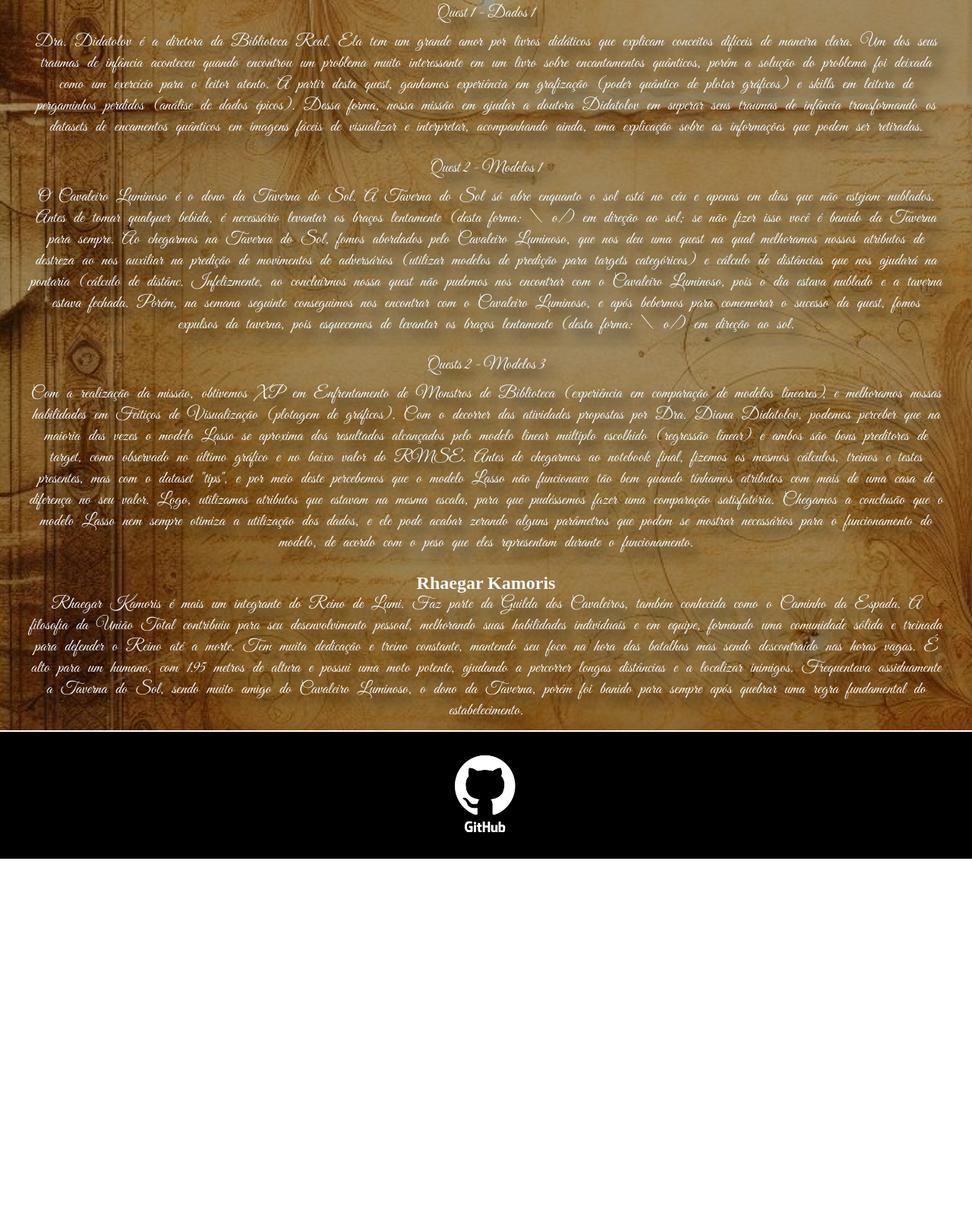
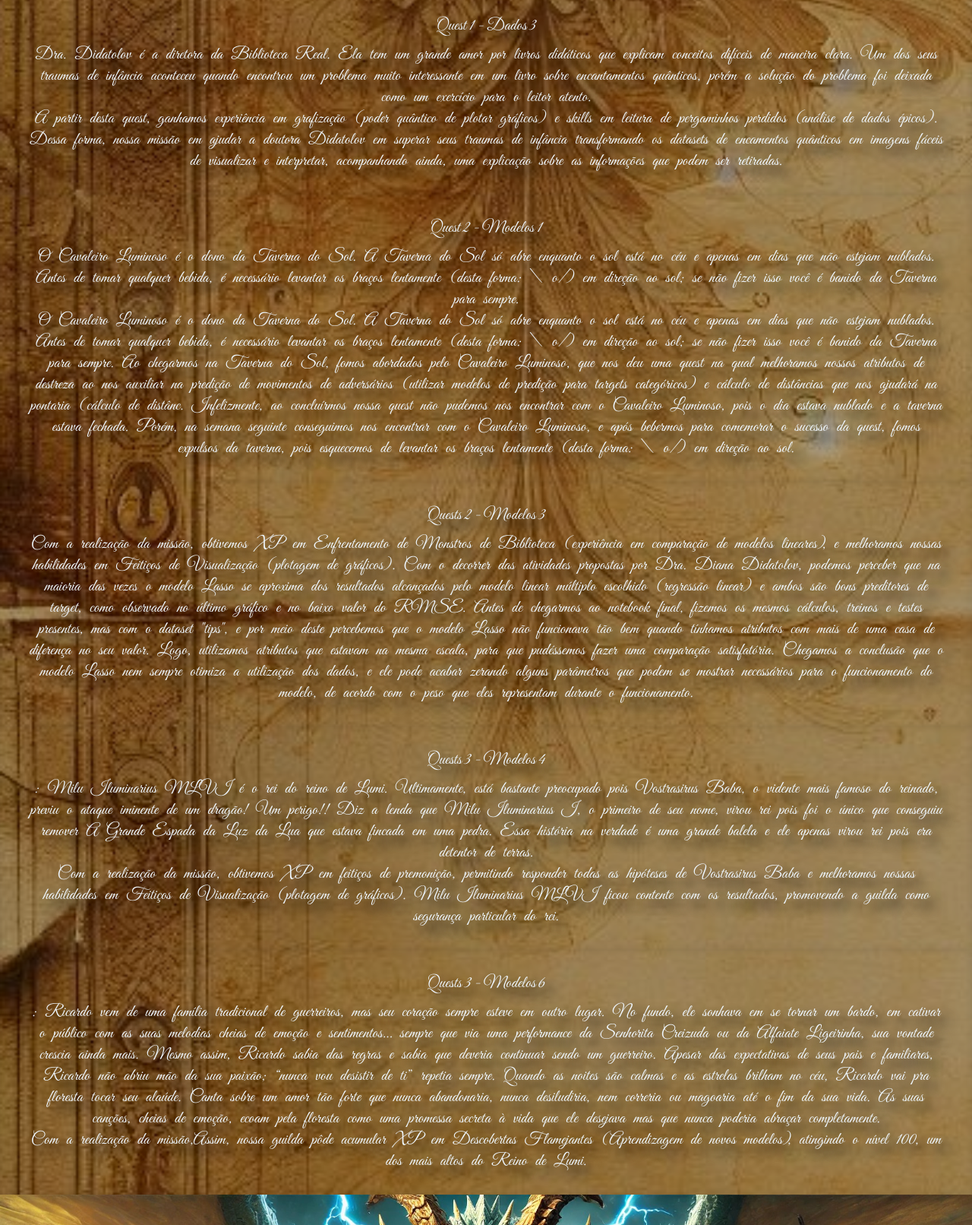
Before and after one commit to Romulo177/site_Machine, a plain HTML site: page Site_projeto/index.html in a window 1280 px wide. Shown: the part 828-2440 px from the top of the page at 76% size. Before the commit the page ends 1958 px from the top, so only its background shows below. Drawn offline with Linux system fonts and the light colour scheme.

Commit message:
Add files via upload

```diff
--- a/Site_projeto/index.html
+++ b/Site_projeto/index.html
@@ -17,7 +17,7 @@
       <p class="letra">Discípulos de Hemera</p>
       <div class="row-2">
         <a href="#personagens">Personagens</a>
-        <a href="#sobre">Sobre</a>
+        <a href="#quests">Quests</a>
         <a href="https://github.com/Romulo177/PF-Machine-Learning">Github</a>
       </div>
     </div>
@@ -68,28 +68,60 @@
 
   <div id="quests" class="quests">
       <div class="slide">
-          <a href="https://github.com/Romulo177/PF-Machine-Learning/blob/main/Quests/Quest%201%20-%20Dados%201.ipynb">Quest 1 - Dados 1</a>
+          <a href="https://github.com/Romulo177/PF-Machine-Learning/blob/main/Quests/Quests%201%20-%20Dados%203.ipynb">Quest 1 - Dados 3</a>
           <p class="typing-output" id = "slide-0"> Dra. Didatolov é a diretora da Biblioteca Real. Ela tem um grande
             amor por livros didáticos que explicam conceitos difíceis de maneira clara. Um dos
             seus traumas de infância aconteceu quando encontrou um problema muito interessante
             em um livro sobre encantamentos quânticos, porém a solução do problema foi
-            deixada como um exercício para o leitor atento. A partir desta quest, ganhamos experiência em grafização (poder quântico de plotar gráficos) e skills em leitura de pergaminhos perdidos (análise de dados épicos). Dessa forma, nossa missão em ajudar a doutora Didatolov em superar seus traumas de infância transformando os datasets de encamentos quânticos em imagens fáceis de visualizar e interpretar, acompanhando ainda, uma explicação sobre as informações que podem ser retiradas.</p>
+            deixada como um exercício para o leitor atento.
+          </p>
+          <p class="typing-output"> A partir desta quest, ganhamos experiência em grafização (poder quântico de plotar gráficos) e skills em leitura de pergaminhos perdidos (análise de dados épicos). Dessa forma, nossa missão em ajudar a doutora Didatolov em superar seus traumas de infância transformando os datasets de encamentos quânticos em imagens fáceis de visualizar e interpretar, acompanhando ainda, uma explicação sobre as informações que podem ser retiradas.</p>
       </div>
       <div class="slide">
-          <a href="https://github.com/Romulo177/PF-Machine-Learning/blob/main/Quests/Quests%202%20-%20Modelos%201%20-%20Disc%C3%ADpulos%20de%20Hemera%20OFICIAL%202%20(1).ipynb">Quest 2 - Modelos 1</a>
+          <a href="https://github.com/Romulo177/PF-Machine-Learning/blob/main/Quests/Quests%202%20-%20Modelos%201.ipynb">Quest 2 - Modelos 1</a>
           <p class="typing-output" id="slide-1">O Cavaleiro Luminoso é o dono da Taverna do Sol. A Taverna do Sol só
             abre enquanto o sol está no céu e apenas em dias que não estejam nublados. Antes
             de tomar qualquer bebida, é necessário levantar os braços lentamente (desta forma:
-            \ o/) em direção ao sol; se não fizer isso você é banido da Taverna para sempre. Ao chegarmos na Taverna do Sol, fomos abordados pelo Cavaleiro Luminoso, que nos deu uma quest na qual melhoramos nossos atributos de destreza ao nos auxiliar na predição de movimentos de adversários (utilizar modelos de predição para targets categóricos) e cálculo de distâncias que nos ajudará na pontaria (cálculo de distânc. Infelizmente, ao concluírmos nossa quest não pudemos nos encontrar com o Cavaleiro Luminoso, pois o dia estava nublado e a taverna estava fechada. Porém, na semana seguinte conseguimos nos encontrar com o Cavaleiro Luminoso, e após bebermos para comemorar o sucesso da quest, fomos expulsos da taverna, pois esquecemos de levantar os braços lentamente (desta forma: \ o/) em direção ao sol.</p>
+            \ o/) em direção ao sol; se não fizer isso você é banido da Taverna para sempre.</p>
+            <p class="typing-output" id="slide-1">O Cavaleiro Luminoso é o dono da Taverna do Sol. A Taverna do Sol só
+              abre enquanto o sol está no céu e apenas em dias que não estejam nublados. Antes
+              de tomar qualquer bebida, é necessário levantar os braços lentamente (desta forma:
+              \ o/) em direção ao sol; se não fizer isso você é banido da Taverna para sempre. Ao chegarmos na Taverna do Sol, fomos abordados pelo Cavaleiro Luminoso, que nos deu uma quest na qual melhoramos nossos atributos de destreza ao nos auxiliar na predição de movimentos de adversários (utilizar modelos de predição para targets categóricos) e cálculo de distâncias que nos ajudará na pontaria (cálculo de distânc. Infelizmente, ao concluírmos nossa quest não pudemos nos encontrar com o Cavaleiro Luminoso, pois o dia estava nublado e a taverna estava fechada. Porém, na semana seguinte conseguimos nos encontrar com o Cavaleiro Luminoso, e após bebermos para comemorar o sucesso da quest, fomos expulsos da taverna, pois esquecemos de levantar os braços lentamente (desta forma: \ o/) em direção ao sol.</p>
       </div>
       <div class="slide">
-          <a href="https://github.com/Romulo177/PF-Machine-Learning/blob/main/Quests/QUESTS_2_MODELOS_3%20OFICIAL.ipynb">Quests 2 - Modelos 3</a>
+          <a href="https://github.com/Romulo177/PF-Machine-Learning/blob/main/Quests/Quests%202%20-%20Modelos%203.ipynb">Quests 2 - Modelos 3</a>
           <p class="typing-output" id="slide-2">Com a realização da missão, obtivemos XP em Enfrentamento de Monstros de Biblioteca (experiência em comparação de modelos lineares), e melhoramos nossas habilidades em Feitiços de Visualização (plotagem de gráficos). Com o decorrer das atividades propostas por Dra. Diana Didatolov, podemos perceber que na maioria das vezes o modelo Lasso se aproxima dos resultados alcançados pelo modelo linear múltiplo escolhido (regressão linear) e ambos são bons preditores de target, como observado no último gráfico e no baixo valor do RMSE. Antes de chegarmos ao notebook final, fizemos os mesmos cálculos, treinos e testes presentes, mas com o dataset "tips", e por meio deste percebemos que o modelo Lasso não funcionava tão bem quando tínhamos atributos com mais de uma casa de diferença no seu valor. Logo, utilizamos atributos que estavam na mesma escala, para que pudéssemos fazer uma comparação satisfatória. Chegamos a conclusão que o modelo Lasso nem sempre otimiza a utilização dos dados, e ele pode acabar zerando alguns parâmetros que podem se mostrar necessários para o funcionamento do modelo, de acordo com o peso que eles representam durante o funcionamento.</p>
       </div>
       <div class="slide">
-          <h2>Rhaegar Kamoris</h2>
-          <p class="typing-output" id="silide-3">Rhaegar Kamoris é mais um integrante do Reino de Lumi. Faz parte da Guilda dos Cavaleiros, também conhecida como o Caminho da Espada. A filosofia da União Total contribuiu para seu desenvolvimento pessoal, melhorando suas habilidades individuais e em equipe, formando uma comunidade sólida e treinada para defender o Reino até a morte. Tem muita dedicação e treino constante, mantendo seu foco na hora das batalhas mas sendo descontraído nas horas vagas. É alto para um humano, com 1.95 metros de altura e possui uma moto potente, ajudando a percorrer longas distâncias e a localizar inimigos. Frequentava assiduamente a Taverna do Sol, sendo muito amigo do Cavaleiro Luminoso, o dono da Taverna, porém foi banido para sempre após quebrar uma regra fundamental do estabelecimento.</p>
+          <a href="https://github.com/Romulo177/PF-Machine-Learning/blob/main/Quests/Quests%203%20-%20Modelos%204.ipynb">Quests 3 - Modelos 4</a>
+          <p class="typing-output" id="silide-3">: Milu Iluminarius MLVI é o rei do reino de Lumi. Ultimamente, está bastante preocupado pois Vostrasirus Baba, o vidente mais famoso do reinado, previu
+            o ataque iminente de um dragão! Um perigo!! Diz a lenda que Milu Iluminarius I,
+            o primeiro de seu nome, virou rei pois foi o único que conseguiu remover A Grande
+            Espada da Luz da Lua que estava fincada em uma pedra. Essa história na verdade
+            é uma grande balela e ele apenas virou rei pois era detentor de terras.
+          </p>
+          <p class="typing-output" id="silide-3">Com a realização da missão, obtivemos XP em feitiços de premonição, permitindo responder todas as hipóteses de Vostrasirus Baba e melhoramos nossas habilidades em Feitiços de Visualização (plotagem de gráficos). Milu Iluminarius MLVI ficou contente com os resultados, promovendo a guilda como segurança particular do rei.</p>
       </div>
+      <div class="slide">
+        <a href="https://github.com/Romulo177/PF-Machine-Learning/blob/main/Quests/Quests%203%20-%20Modelos%206.ipynb">Quests 3 - Modelos 6</a>
+        <p class="typing-output" id="silide-3">:  Ricardo vem de uma família tradicional de guerreiros, mas seu coração
+          sempre esteve em outro lugar. No fundo, ele sonhava em se tornar um bardo, em
+          cativar o público com as suas melodias cheias de emoção e sentimentos… sempre que
+          via uma performance da Senhorita Creizuda ou da Alfaiate Ligeirinha, sua vontade
+          crescia ainda mais. Mesmo assim, Ricardo sabia das regras e sabia que deveria
+          continuar sendo um guerreiro. Apesar das expectativas de seus pais e familiares,
+          Ricardo não abriu mão da sua paixão; “nunca vou desistir de ti” repetia sempre.
+          Quando as noites são calmas e as estrelas brilham no céu, Ricardo vai pra floresta
+          tocar seu alaúde. Canta sobre um amor tão forte que nunca abandonaria, nunca
+          desiludiria, nem correria ou magoaria até o fim da sua vida. As suas canções, cheias
+          de emoção, ecoam pela floresta como uma promessa secreta à vida que ele desejava
+          mas que nunca poderia abraçar completamente.
+        </p>
+        <p class="typing-output" id="silide-3">Com a realização da missão,Assim, nossa guilda pôde acumular XP em Descobertas Flamejantes (Aprendizagem de novos modelos), atingindo o nível 100, um dos mais altos do Reino de Lumi.</p>
+    </div>
+  </div>
+  <div class="dragao">
+    <img src="Luta_final.jpg">
   </div>
 
   <footer>
--- a/Site_projeto/script.js
+++ b/Site_projeto/script.js
@@ -7,7 +7,7 @@ let typingTimeout; // Variável para armazenar o timeout
 function setTextBasedOnSlide() {
   // Define o conteúdo do texto com base no índice do slide
   if (currentIndex === 0) {
-    text = "No coração de Lumi, onde a luz de Hemera, a deusa do dia, banha as terras com seu esplendor dourado, surge a Guilda dos Discípulos de Hemera. Forjada nos desafios e adversidades, a guilda reúne um grupo singular de heróis com habilidades e histórias distintas, entrelaçadas pelo destino. Zeriel Heósforo, outrora um jovem devoto de Hemera, testemunhou a destruição de sua vila pelas sombras vorazes. Em resposta à sua fé inabalável, Hemera o transformou em um guardião da luz, imbuindo-o de poderes celestiais. Atormentado pela tragédia, ele busca redenção protegendo os inocentes e combatendo as trevas que assolam Lumi. Mantis pennata, a guerreira mantis, nômade e enigmática, traz consigo a força e a liberdade de um espírito indomável. Sua lança, testemunha de um passado misterioso, a acompanha em sua jornada por Lumi, onde encontrou um novo propósito junto aos Discípulos de Hemera. Rhaegar Kamoris, o cavaleiro imponente e disciplinado, segue o Caminho da Espada e a filosofia da União Total. Sua lealdade ao reino e sua busca por redenção o impulsionam a defender Lumi ao lado dos Discípulos de Hemera, após um incidente que o baniu da Taverna do Sol e manchou sua reputação.Unidos por um fio tênue de fé e pelo desejo de proteger Lumi, os Discípulos de Hemera enfrentam as sombras que ameaçam o reino.  Entrelaçados pelo destino, eles trilham um caminho de desafios e superação,  iluminando o mundo com a chama da esperança."; // Conteúdo do slide 1
+    text = "No coração de Lumi, onde a luz de Hemera, a deusa do dia, banha as terras com seu esplendor dourado, surge a Guilda dos Discípulos de Hemera. Forjada nos desafios e adversidades, a guilda reúne um grupo singular de heróis com habilidades e histórias distintas, entrelaçadas pelo destino. Zeriel Heósforo, outrora um jovem devoto de Hemera, testemunhou a destruição de sua vila pelas sombras vorazes. Em resposta à sua fé inabalável, Hemera o transformou em um guardião da luz, imbuindo-o de poderes celestiais. Atormentado pela tragédia, ele busca redenção protegendo os inocentes e combatendo as trevas que assolam Lumi. Mantis pennata, a guerreira mantis, nômade e enigmática, traz consigo a força e a liberdade de um espírito indomável. Sua lança, testemunha de um passado misterioso, a acompanha em sua jornada por Lumi, onde encontrou um novo propósito junto aos Discípulos de Hemera. Rhaegar Kamoris, o cavaleiro imponente e disciplinado, segue o Caminho da Espada e a filosofia da União Total. Sua lealdade ao reino e sua busca por redenção o impulsionam a defender Lumi ao lado dos Discípulos de Hemera, após um incidente que o baniu da Taverna do Sol e manchou sua reputação.Unidos por um fio tênue de fé e pelo desejo de proteger Lumi, os Discípulos de Hemera enfrentam as sombras que ameaçam o reino.  Juntos eles trilham um caminho de desafios e superação,  iluminando o mundo com a chama da esperança."; // Conteúdo do slide 1
   } else if (currentIndex === 1) {
     text = "Antigamente, Zeriel era um humano comum, nascido em uma vila pacífica ao norte de Lumi e devoto da deusa Hemera. Durante uma noite de tempestade, sua vila foi atacada por criaturas sombrias que buscavam destruir os seguidores da luz. Zeriel, ainda jovem, orou com fervor para que a deusa os protegesse. Hemera, tocada por sua devoção, o transformou em um guardião da luz, um ser angelical, mestre em feitiçaria luminosa e com poderes de cura e proteção."; // Conteúdo do slide 2
   } else if (currentIndex === 2) {
--- a/Site_projeto/style.css
+++ b/Site_projeto/style.css
@@ -133,6 +133,10 @@ button {
     font-family: 'Great Vibes', cursive;
     word-spacing: 7px;
 }
+.quests .slide{
+    padding-bottom: 30px;
+    padding-top: 30px;
+}
 .slide a{
     margin-bottom: 10px;
     font-family: Algerian;
@@ -177,6 +181,9 @@ footer{
     border-top: solid white 2px;
 
 }
+.dragao img{
+    width: 100%;
+}
 footer button{
     color: none;
     background-color: none;
```
Also changed, not shown: Site_projeto/Luta_final.jpg (added).
